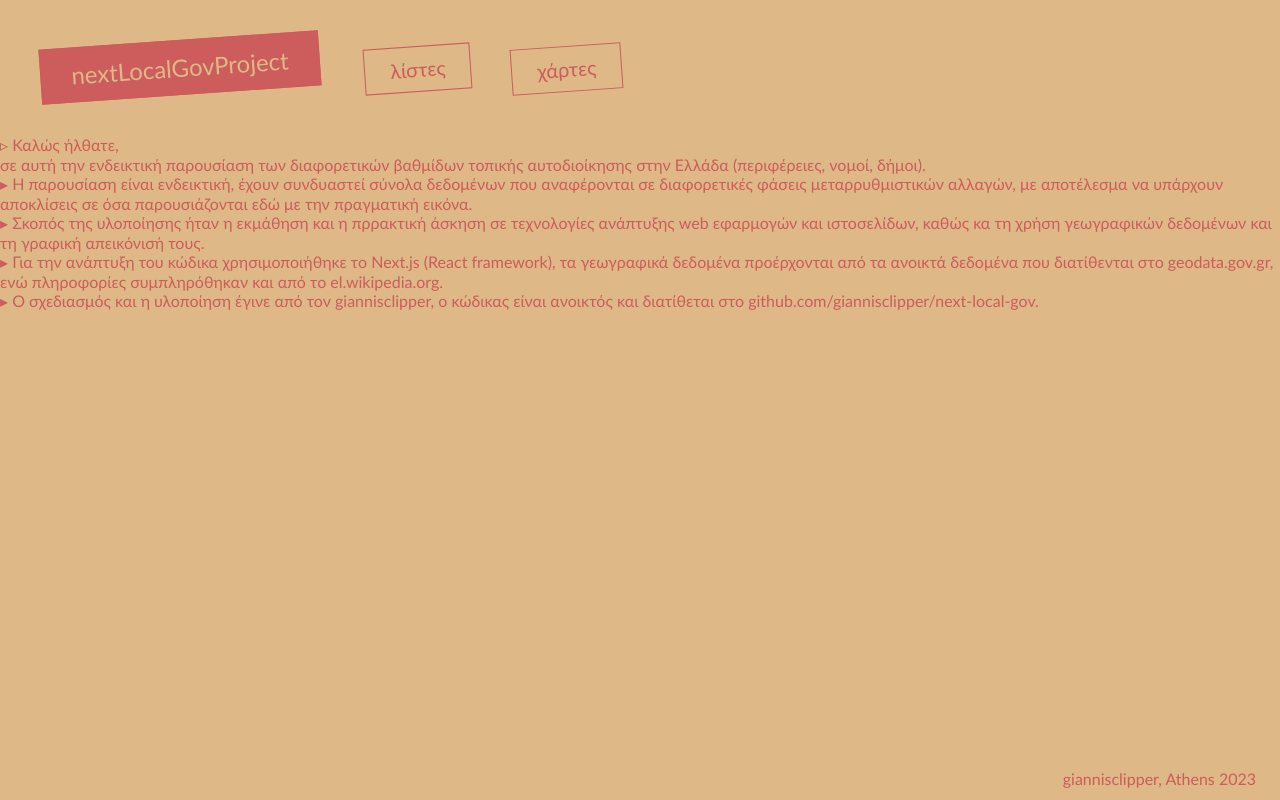
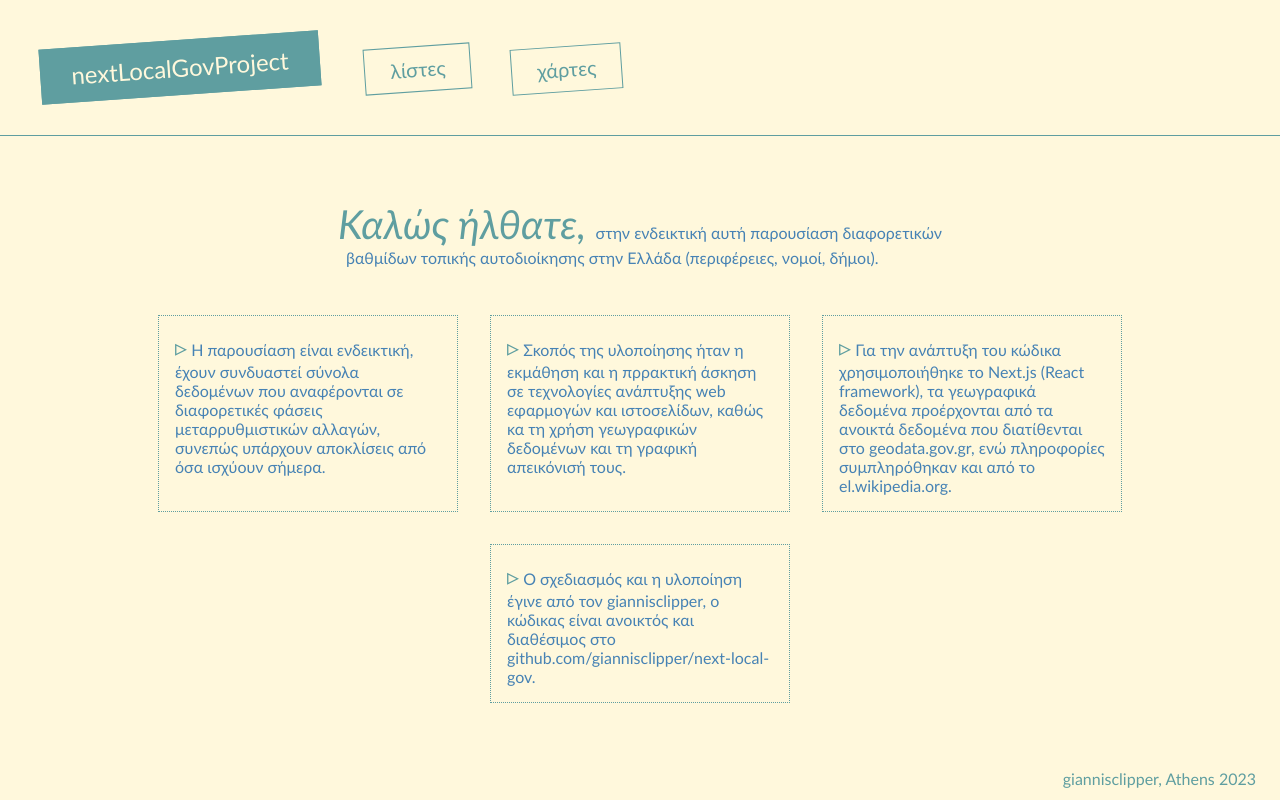
Before and after one commit to GiannisClipper/next-local-gov, a Next.js app: page / in a window 1280 px wide. Built offline with nearby package versions, Linux system fonts and the light colour scheme.

Commit message:
Update Home page and more styling.

```diff
--- a/src/pages/index.js
+++ b/src/pages/index.js
@@ -1,24 +1,28 @@
 function Home( { topojson } ) {
 
     return (
-        <>
-            <div className="welcome">
-                <div><span>&#9657;</span> Καλώς ήλθατε,</div>
-                <div>σε αυτή την ενδεικτική παρουσίαση των διαφορετικών βαθμίδων τοπικής αυτοδιοίκησης στην Ελλάδα (περιφέρειες, νομοί, δήμοι).</div>
+        <div className="welcome">
+            <div>
+                <div>
+                    <div>
+                        <span className="welcome-text-0"> Καλώς ήλθατε, </span><span>στην ενδεικτική αυτή παρουσίαση διαφορετικών</span>
+                    </div>
+                    <div className="welcome-text-2"> βαθμίδων τοπικής αυτοδιοίκησης στην Ελλάδα (περιφέρειες, νομοί, δήμοι).</div>
+                </div>
             </div>
             <div>
-                <span>&#9656;</span> Η παρουσίαση είναι ενδεικτική, έχουν συνδυαστεί σύνολα δεδομένων που αναφέρονται σε διαφορετικές φάσεις μεταρρυθμιστικών αλλαγών, με αποτέλεσμα να υπάρχουν αποκλίσεις σε όσα παρουσιάζονται εδώ με την πραγματική εικόνα.
+                <span className="symbol">&#9657;</span> Η παρουσίαση είναι ενδεικτική, έχουν συνδυαστεί σύνολα δεδομένων που αναφέρονται σε διαφορετικές φάσεις μεταρρυθμιστικών αλλαγών, συνεπώς υπάρχουν αποκλίσεις από όσα ισχύουν σήμερα.
             </div>
             <div>
-                <span>&#9656;</span> Σκοπός της υλοποίησης ήταν η εκμάθηση και η πρρακτική άσκηση σε τεχνολογίες ανάπτυξης web εφαρμογών και ιστοσελίδων, καθώς κα τη χρήση γεωγραφικών δεδομένων και τη γραφική απεικόνισή τους.
+                <span className="symbol">&#9657;</span> Σκοπός της υλοποίησης ήταν η εκμάθηση και η πρρακτική άσκηση σε τεχνολογίες ανάπτυξης web εφαρμογών και ιστοσελίδων, καθώς κα τη χρήση γεωγραφικών δεδομένων και τη γραφική απεικόνισή τους.
             </div>
             <div>
-                <span>&#9656;</span> Για την ανάπτυξη του κώδικα χρησιμοποιήθηκε το Next.js (React framework), τα γεωγραφικά δεδομένα προέρχονται από τα ανοικτά δεδομένα που διατίθενται στο geodata.gov.gr, ενώ πληροφορίες συμπληρόθηκαν και από το el.wikipedia.org.
+                <span className="symbol">&#9657;</span> Για την ανάπτυξη του κώδικα χρησιμοποιήθηκε το Next.js (React framework), τα γεωγραφικά δεδομένα προέρχονται από τα ανοικτά δεδομένα που διατίθενται στο geodata.gov.gr, ενώ πληροφορίες συμπληρόθηκαν και από το el.wikipedia.org.
             </div>
             <div>
-                <span>&#9656;</span> Ο σχεδιασμός και η υλοποίηση έγινε από τον giannisclipper, ο κώδικας είναι ανοικτός και διατίθεται στο github.com/giannisclipper/next-local-gov.
+                <span className="symbol">&#9657;</span> Ο σχεδιασμός και η υλοποίηση έγινε από τον giannisclipper, ο κώδικας είναι ανοικτός και διαθέσιμος στο github.com/giannisclipper/next-local-gov.
             </div>
-        </>
+        </div>
     );
 }
 
--- a/src/pages/lists/periphereies/[periph_id]/nomoi/index.js
+++ b/src/pages/lists/periphereies/[periph_id]/nomoi/index.js
@@ -1,6 +1,6 @@
 import Link from "next/link";
 import * as topojsonClient from 'topojson-client/dist/topojson-client';
-import { LinksMenu, LinkPeriph, LinkPeriphIdNomoi, LinkPeriphIdNomoiIdDhmoi } from "@/components/Links";
+import { LinksMenu, LinkPeriph, LinkPeriphIdNomoi } from "@/components/Links";
 import Tile from "@/components/Tile";
 import DataHandler from "@/helpers/DataHandler";
 
--- a/src/pages/lists/periphereies/index.js
+++ b/src/pages/lists/periphereies/index.js
@@ -1,6 +1,6 @@
 import Link from "next/link";
 import * as topojsonClient from 'topojson-client/dist/topojson-client';
-import { LinksMenu, LinkPeriph, LinkPeriphIdNomoi, LinkPeriphIdNomoiIdDhmoi } from "@/components/Links";
+import { LinksMenu, LinkPeriph } from "@/components/Links";
 import Tile from "@/components/Tile";
 import DataHandler from "@/helpers/DataHandler";
 //import { LinkPeriph } from "./[periph_id]/nomoi";
--- a/src/pages/maps/periphereies/[periph_id]/nomoi/index.js
+++ b/src/pages/maps/periphereies/[periph_id]/nomoi/index.js
@@ -1,7 +1,7 @@
 import * as topojsonClient from 'topojson-client/dist/topojson-client';
 import { useRouter } from "next/router";
 import DataHandler from "@/helpers/DataHandler";
-import { LinksMenu, LinkPeriph, LinkPeriphIdNomoi, LinkPeriphIdNomoiIdDhmoi } from "@/components/Links";
+import { LinksMenu, LinkPeriph, LinkPeriphIdNomoi } from "@/components/Links";
 import MapViewer from "@/components/MapViewer";
 
 function NomoiMap( { periphereia, nomoi, topojson } ) {
--- a/src/pages/maps/periphereies/index.js
+++ b/src/pages/maps/periphereies/index.js
@@ -1,7 +1,7 @@
 import * as topojsonClient from 'topojson-client/dist/topojson-client';
 import { useRouter } from "next/router";
 import DataHandler from "@/helpers/DataHandler";
-import { LinksMenu, LinkPeriph, LinkPeriphIdNomoi, LinkPeriphIdNomoiIdDhmoi } from "@/components/Links";
+import { LinksMenu, LinkPeriph } from "@/components/Links";
 import MapViewer from "@/components/MapViewer";
 
 function PeriphMap( { periphereies, topojson } ) {
--- a/src/styles/globals.css
+++ b/src/styles/globals.css
@@ -18,7 +18,7 @@ ul {
 body {
     min-width: 100vw;
     min-height: 100vh;
-    background-color: indianred;
+    background-color: cadetBlue;
     font-family: 'Trebuchet MS', 'Lucida Sans Unicode', 'Lucida Grande', 'Lucida Sans', Arial, sans-serif;
     display: flex;
     justify-content: center;
@@ -28,14 +28,19 @@ body {
     max-width: 1360px;
     min-width: 95vw;
     min-height: 100vh;
-    /* background-color: gainsboro; */
-    background-color: BurlyWood;
-    color: indianred;
+    /* background-color: Cornsilk; */
+    background-color: Cornsilk;
+    color: cadetBlue;
     display: flex;
     flex-direction: column;
 }
 
+
+/* header settings */
+
+
 .header {
+    border-bottom: 1px solid cadetblue;
     padding: 1em;
     text-align: left;
 }
@@ -43,20 +48,25 @@ body {
 .header div {
     margin: 1em;
     display: inline-block;
-    border: 1px solid indianred;
+    border: 1px solid cadetBlue;
     padding: .5em 1.25em;
-    color: indianred;
+    color: cadetBlue;
     rotate: -4deg;
 }
 
 .header div:hover {
-    background-color: indianred;
-    color: BurlyWood;
+    background-color: cadetBlue;
+    color: Cornsilk;
+    -webkit-transition: background-color 1000ms linear;
+    -moz-transition: background-color 1000ms linear;
+    -o-transition: background-color 1000ms linear;
+    -ms-transition: background-color 1000ms linear;
+    transition: background-color 1000ms linear;
 }
 
 .header div.focus {
-    background-color: indianred;
-    color: BurlyWood;
+    background-color: cadetBlue;
+    color: Cornsilk;
 }
 
 .header .home {
@@ -65,42 +75,93 @@ body {
 
 .header .lists,
 .header .maps {
-    border: 1px solid indianred;
+    border: 1px solid ;
     font-size: 1.25em;
 }
 
+
+/* main settings */
+
+
+main {
+    margin-bottom: auto; /* push following elements (footer) to the bottom */
+}
+
+.welcome {
+    margin: 2em;
+    color: steelblue;
+    display: flex;
+    flex-wrap: wrap;
+    justify-content: center;
+}
+
+.welcome .symbol {
+    font-size: 1.5em;
+    color: cadetBlue;
+}
+
+.welcome-text-0 {
+    font-size: 2.5em;
+    font-style: oblique;
+    color: cadetBlue;
+}
+
+.welcome-text-2 {
+    padding-left: .5em;
+}
+
+.welcome > div {
+    margin: 1em;
+    min-width: 300px;
+    max-width: 300px;
+    border: 1px dotted cadetblue;
+    padding: 1em;
+    flex: 1;
+}
+
+.welcome > div:nth-child(1) {
+    border: 0;
+    min-width: 100%;
+    max-width: 100%;
+    text-align: center;
+    display: flex;
+    justify-content: center;
+}
+
+.welcome > div:nth-child(1) > div {
+    text-align: left;
+}
+
 .links_menu {
-    padding-left: 3em;
-    padding-bottom: 1em;
+    margin: 2em;
+    margin-left: 4em;
 }
 
 .links_menu span {
     margin-right: .5em;
     padding: .25em .75em;
-    border: 1px solid indianred;
-    color: indianred;
+    border: 1px solid cadetBlue;
+    color: cadetBlue;
     font-size: .90em;
     font-weight: 600;
 }
 
-.links_menu span.focus {
-    background-color: indianred;
-    color: BurlyWood;
+.links_menu span:hover {
+    background-color: cadetBlue;
+    color: Cornsilk;
+    -webkit-transition: background-color 1000ms linear;
+    -moz-transition: background-color 1000ms linear;
+    -o-transition: background-color 1000ms linear;
+    -ms-transition: background-color 1000ms linear;
+    transition: background-color 1000ms linear;
 }
 
-main {
-    margin-bottom: auto; /* push following elements to the bottom */
-}
-
-.footer {
-    margin-top: auto; /* push itself and following elements to the bottom */
-    padding: .75em 1.5em;
-    text-align: right;
-    font-size: 0.8;
+.links_menu span.focus {
+    background-color: cadetBlue;
+    color: Cornsilk;
 }
 
 ul {
-    /* border: 1px solid black; */
     display: flex;
 	flex-wrap: wrap;
     justify-content: center;
@@ -108,23 +169,15 @@ ul {
 
 ul > div {
     margin: 1em;
-    /* setting width, results the same height to all items
-    /* width: 100%; */
-    /* setting flex, cancels the justify-content setting
-    /* flex: 1; */
 }
 
 ul > div > a {
-    /* setting height, results the same height to all items
-    /* height: 100%; */
     display: inline-block;
 }
 
 .tile {
-    /* setting height, results the same height to all items
-    /* height: 100%; */
     width: 304px;
-    border: 2px solid burlywood;
+    border: 2px solid Cornsilk;
     background-color: lightsteelblue;
 }
 
@@ -142,7 +195,6 @@ ul > div > a {
 
 .tile .map {
     padding: .25em 0;
-    /* overflow: hidden; */
 }
 
 .tile .info {
@@ -150,3 +202,12 @@ ul > div > a {
     font-size: .85em;
     color: #060606;
 }
+
+/* footer settings */
+
+.footer {
+    margin-top: auto; /* push itself and following elements to the bottom */
+    padding: .75em 1.5em;
+    text-align: right;
+    font-size: 0.8;
+}
```
